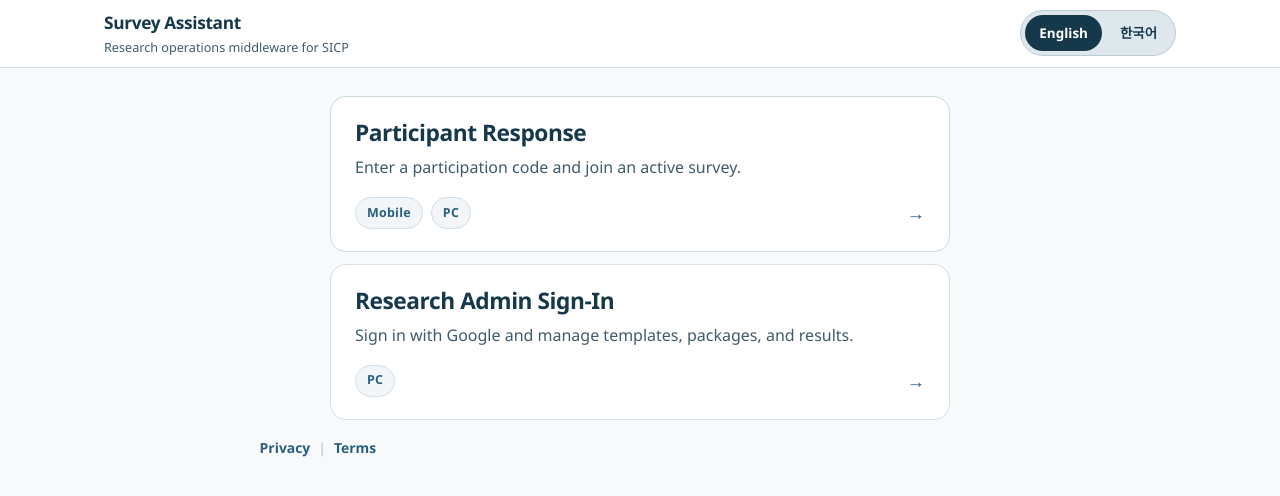
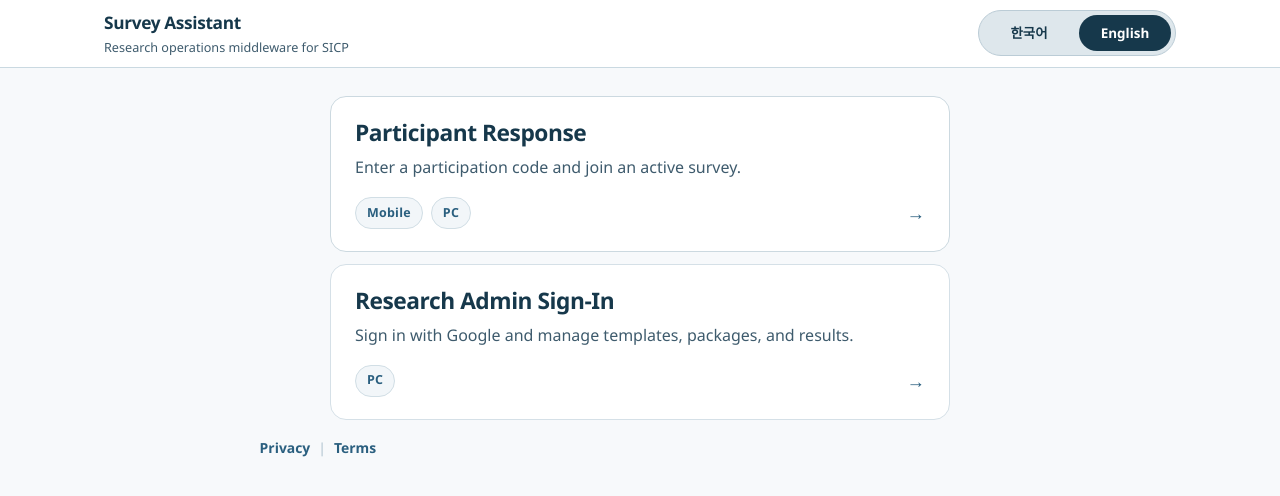
Before and after one commit to yes-U-can/survey-assistant, a Next.js app in the folder apps/web/: page /en in a window 1280 px wide. Shown: the top 496 px of the page. Built offline with nearby package versions, Linux system fonts and the light colour scheme; no server answers.

Commit message:
fix: keep locale toggle positions stable

```diff
--- a/apps/web/src/app/globals.css
+++ b/apps/web/src/app/globals.css
@@ -147,8 +147,8 @@ textarea {
 }
 
 .sa-locale-switcher {
-  display: inline-flex;
-  align-items: center;
+  display: inline-grid;
+  grid-template-columns: repeat(2, minmax(0, 1fr));
   gap: 4px;
   padding: 4px;
   border: 1px solid color-mix(in srgb, var(--brand-700) 32%, white);
@@ -161,6 +161,7 @@ textarea {
   align-items: center;
   justify-content: center;
   min-height: 36px;
+  min-width: 92px;
   padding: 0 14px;
   border-radius: 999px;
   color: var(--brand-900);
--- a/apps/web/src/components/AppHeader.tsx
+++ b/apps/web/src/components/AppHeader.tsx
@@ -10,6 +10,23 @@ type Props = {
   locale: LocaleCode;
   role?: UserRole | null;
 };
+
+const LOCALE_OPTIONS: Array<{
+  code: LocaleCode;
+  label: string;
+  ariaLabel: string;
+}> = [
+  {
+    code: "ko",
+    label: "한국어",
+    ariaLabel: "한국어로 보기",
+  },
+  {
+    code: "en",
+    label: "English",
+    ariaLabel: "View in English",
+  },
+];
 
 function switchLocalePath(pathname: string, nextLocale: LocaleCode) {
   const segments = pathname.split("/");
@@ -40,9 +57,6 @@ export function AppHeader({ locale, role }: Props) {
           participantHint: "응답 참여",
           adminHint: "연구 운영",
           platformHint: "서비스 운영",
-          currentLocale: "한국어",
-          switchLocale: "English",
-          switchLocaleAria: "영어로 전환",
           navAria: "빠른 이동",
           localeGroupAria: "언어 선택",
         }
@@ -56,15 +70,9 @@ export function AppHeader({ locale, role }: Props) {
           participantHint: "Participant",
           adminHint: "Research",
           platformHint: "Platform",
-          currentLocale: "English",
-          switchLocale: "한국어",
-          switchLocaleAria: "Switch to Korean",
           navAria: "Quick navigation",
           localeGroupAria: "Language selection",
         };
-
-  const nextLocale: LocaleCode = locale === "ko" ? "en" : "ko";
-  const switchHref = switchLocalePath(pathname, nextLocale);
 
   return (
     <header className="sa-app-header">
@@ -120,12 +128,26 @@ export function AppHeader({ locale, role }: Props) {
             </Link>
           ) : null}
           <div className="sa-locale-switcher" role="group" aria-label={t.localeGroupAria}>
-            <span className="sa-locale-chip is-active" aria-current="true">
-              {t.currentLocale}
-            </span>
-            <Link className="sa-locale-chip" href={switchHref} aria-label={t.switchLocaleAria}>
-              {t.switchLocale}
-            </Link>
+            {LOCALE_OPTIONS.map((option) =>
+              option.code === locale ? (
+                <span
+                  key={option.code}
+                  className="sa-locale-chip is-active"
+                  aria-current="true"
+                >
+                  {option.label}
+                </span>
+              ) : (
+                <Link
+                  key={option.code}
+                  className="sa-locale-chip"
+                  href={switchLocalePath(pathname, option.code)}
+                  aria-label={option.ariaLabel}
+                >
+                  {option.label}
+                </Link>
+              ),
+            )}
           </div>
         </nav>
       </div>
```
